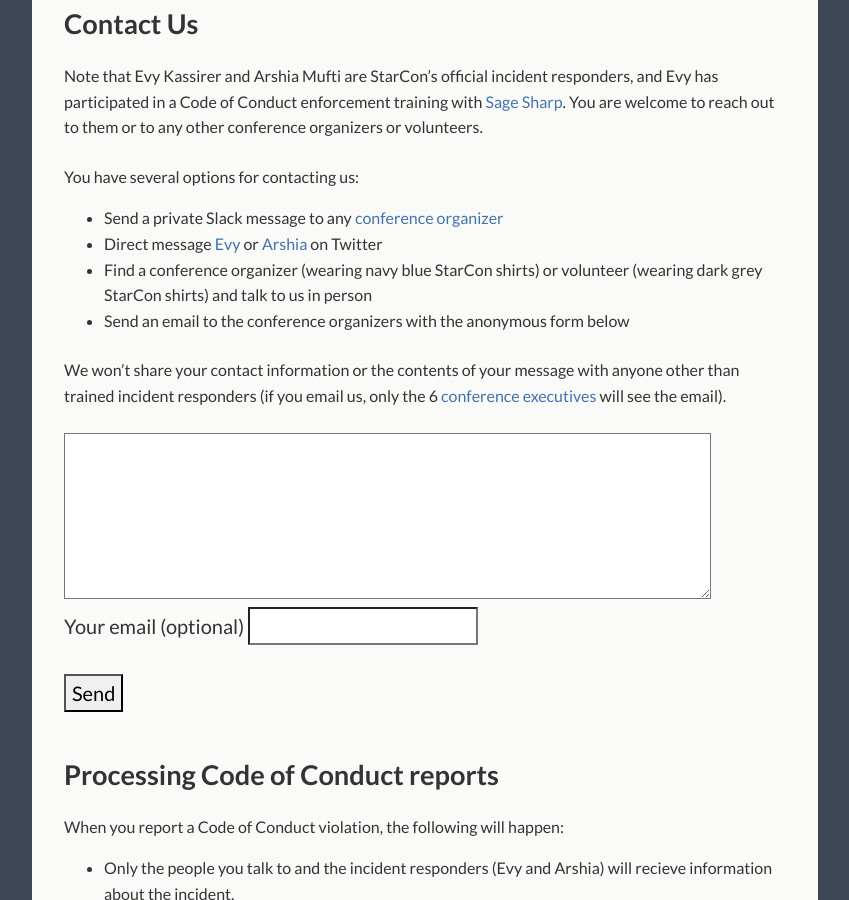
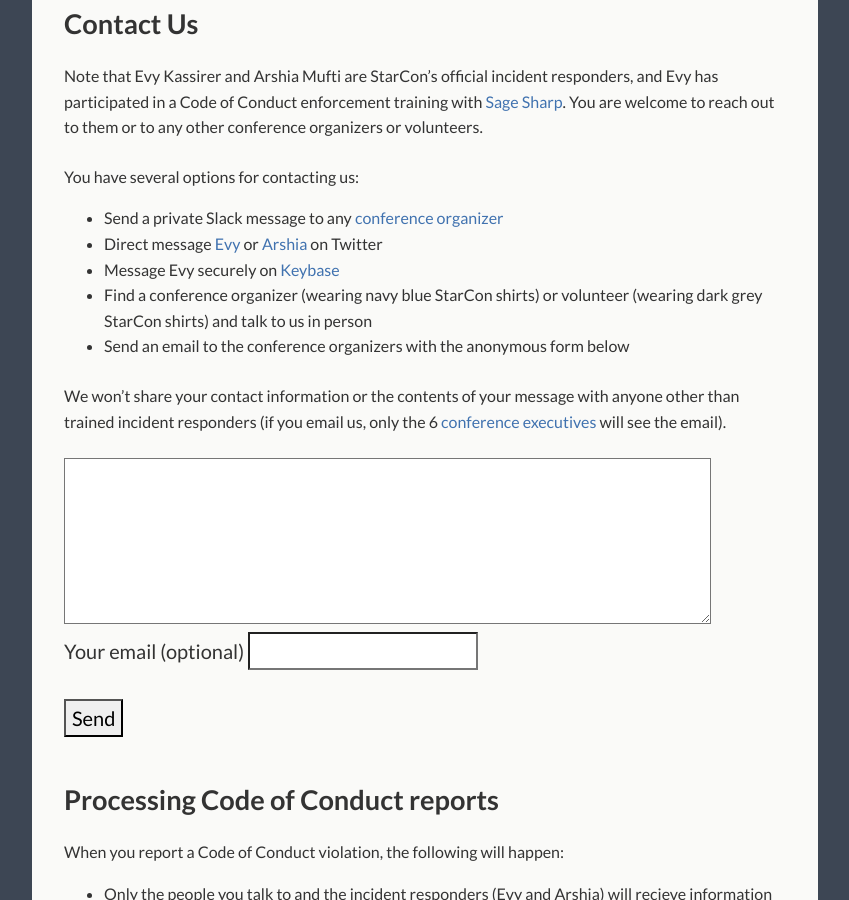
Before and after one commit to StarConKW/starconkw.github.io, a Jekyll site: the page built from _pages/coc.md, in a window 1280 px wide and 900 px high, scrolled down 2352 px. Shown: the whole window, without its empty margins (215-1064 px from the left). Built offline with Jekyll 4.4.1, drawn with Linux system fonts in a browser that asks for light colours.

Commit message:
add keybase

```diff
--- a/_pages/coc.md
+++ b/_pages/coc.md
@@ -86,6 +86,7 @@ You have several options for contacting us:
 
 - Send a private Slack message to any [conference organizer](/#whos-running-this)
 - Direct message [Evy](https://twitter.com/EvyKassirer) or [Arshia](https://twitter.com/arshia__) on Twitter
+- Message Evy securely on [Keybase](https://keybase.io/evyk/)
 - Find a conference organizer (wearing navy blue StarCon shirts) or volunteer (wearing dark grey StarCon shirts) and talk to us in person
 - Send an email to the conference organizers with the anonymous form below
 
```
